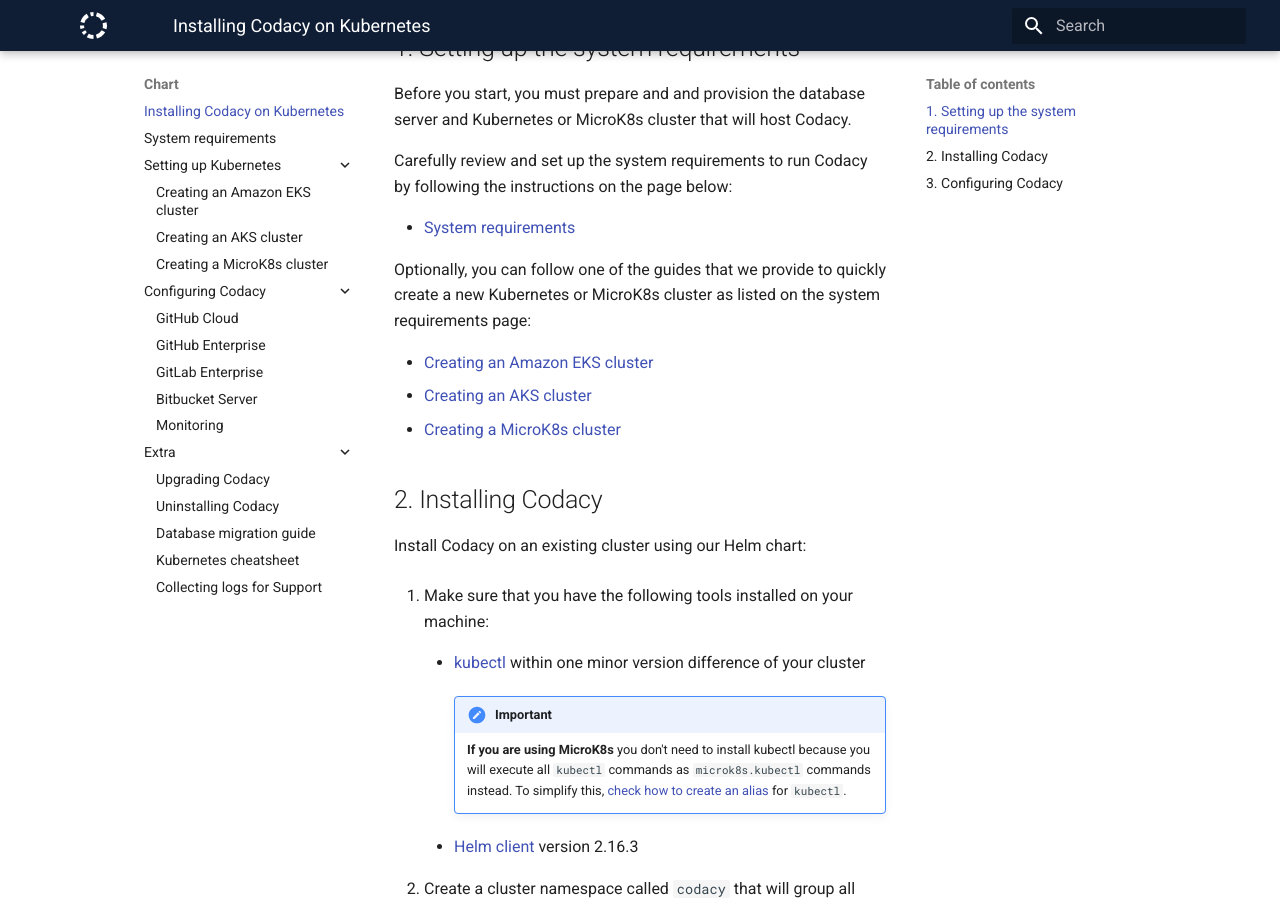
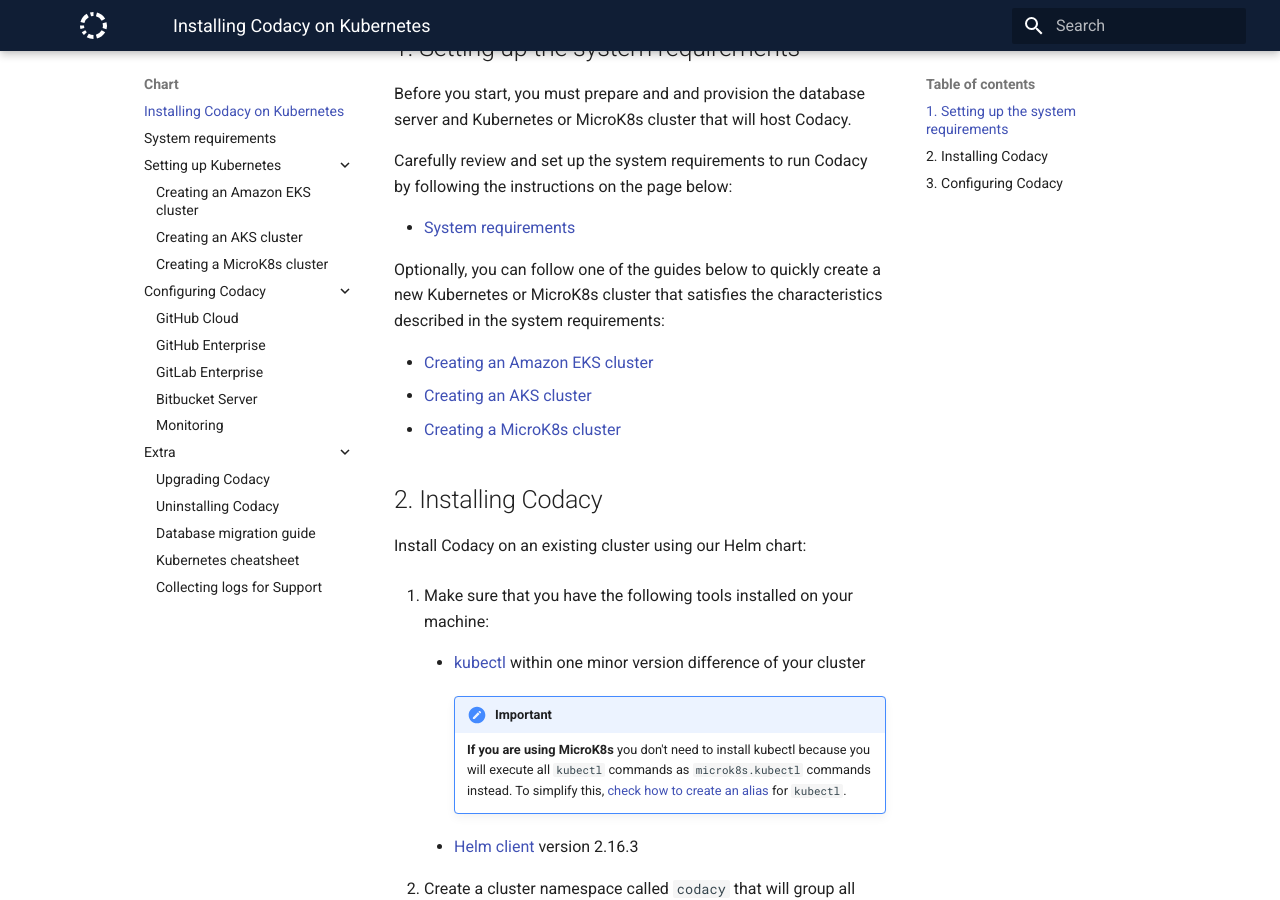
Before and after one commit to codacy/chart, an MkDocs documentation site: the page built from docs/index.md, in a window 1280 px wide and 900 px high, scrolled down 655 px. Built offline with MkDocs 1.6.1 and Material for MkDocs 9.7.7, drawn with Linux system fonts in a browser that asks for light colours.

Commit message:
Clarify that the quickstart guides satisfy the system requirements

```diff
--- a/docs/index.md
+++ b/docs/index.md
@@ -26,7 +26,7 @@
 
 -   [System requirements](requirements.md)
 
-Optionally, you can follow one of the guides that we provide to quickly create a new Kubernetes or MicroK8s cluster as listed on the system requirements page:
+Optionally, you can follow one of the guides below to quickly create a new Kubernetes or MicroK8s cluster that satisfies the characteristics described in the system requirements:
 
 -   [Creating an Amazon EKS cluster](infrastructure/eks-quickstart.md)
 -   [Creating an AKS cluster](infrastructure/aks-quickstart.md)
```
